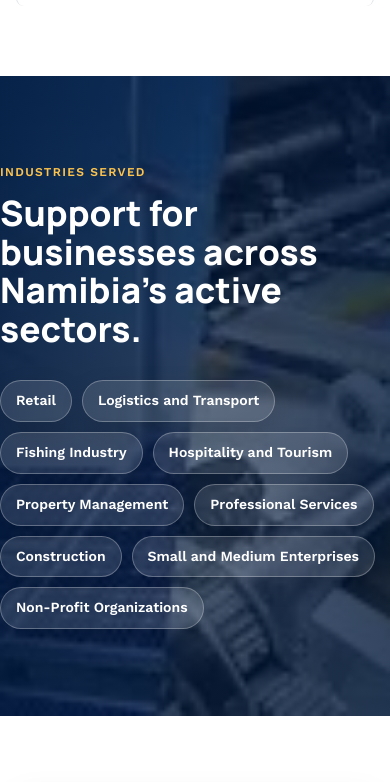
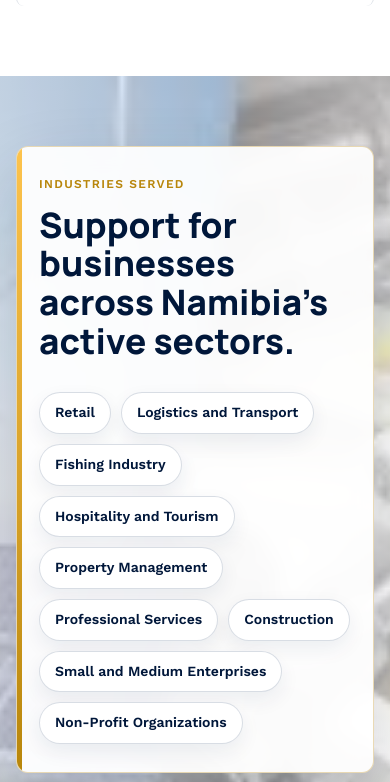
Before and after one commit to Hanotjie21/SSE-Accounting-, a plain HTML site: page index.html in a window 390 px wide. Shown: the part 9762-10544 px from the top of the page. Drawn offline with nearby package versions, Linux system fonts and the light colour scheme.

Commit message:
Refine Industries background treatment

```diff
--- a/styles.css
+++ b/styles.css
@@ -1422,30 +1422,41 @@ main > .services-showcase::before {
   display: flex;
   align-items: center;
   background:
-    linear-gradient(90deg, rgba(0, 23, 58, 0.88), rgba(0, 23, 58, 0.7) 54%, rgba(0, 23, 58, 0.8)),
+    linear-gradient(90deg, rgba(251, 249, 248, 0.7), rgba(251, 249, 248, 0.55) 58%, rgba(251, 249, 248, 0.7)),
     url('public/industries.webp') center center / cover no-repeat;
-  color: #ffffff;
 }
 
 main > .industries::before {
   display: none;
 }
 
-.industries__inner {
-  width: 100%;
-}
-
 .industries__content {
-  max-width: 900px;
+  position: relative;
+  max-width: 790px;
+  padding: clamp(34px, 5vw, 56px);
+  overflow: hidden;
+  background: rgba(255, 255, 255, 0.93);
+  border: 1px solid rgba(184, 134, 11, 0.3);
+  border-radius: 12px;
+  box-shadow: 0 28px 70px rgba(0, 23, 58, 0.16);
+  backdrop-filter: blur(10px);
+}
+
+.industries__content::before {
+  content: '';
+  position: absolute;
+  inset: 0 auto 0 0;
+  width: 5px;
+  background: linear-gradient(var(--gold-soft), var(--gold));
 }
 
 .industries__content .eyebrow {
-  color: var(--gold-soft);
+  color: var(--gold);
 }
 
 .industries__content h2 {
-  max-width: 780px;
-  color: #ffffff;
+  max-width: 680px;
+  color: var(--primary);
 }
 
 .industry-list {
@@ -1453,7 +1464,7 @@ main > .industries::before {
   flex-wrap: wrap;
   justify-content: flex-start;
   gap: 10px;
-  max-width: 900px;
+  max-width: 720px;
   margin-top: 32px;
 }
 
@@ -1462,14 +1473,13 @@ main > .industries::before {
   align-items: center;
   min-height: 40px;
   padding: 9px 15px;
-  background: rgba(255, 255, 255, 0.12);
-  border: 1px solid rgba(255, 255, 255, 0.28);
+  background: #ffffff;
+  border: 1px solid rgba(16, 44, 87, 0.16);
   border-radius: 999px;
-  color: #ffffff;
+  color: var(--primary);
   font-size: 14px;
   font-weight: 800;
-  box-shadow: 0 8px 24px rgba(0, 0, 0, 0.12);
-  backdrop-filter: blur(8px);
+  box-shadow: 0 8px 20px rgba(16, 44, 87, 0.07);
 }
 
 .leadership {
@@ -1920,6 +1930,10 @@ blockquote {
     padding: 22px;
   }
 
+  .industries__content {
+    padding: 28px 22px;
+  }
+
   .contact__form-grid {
     grid-template-columns: 1fr;
   }
```
